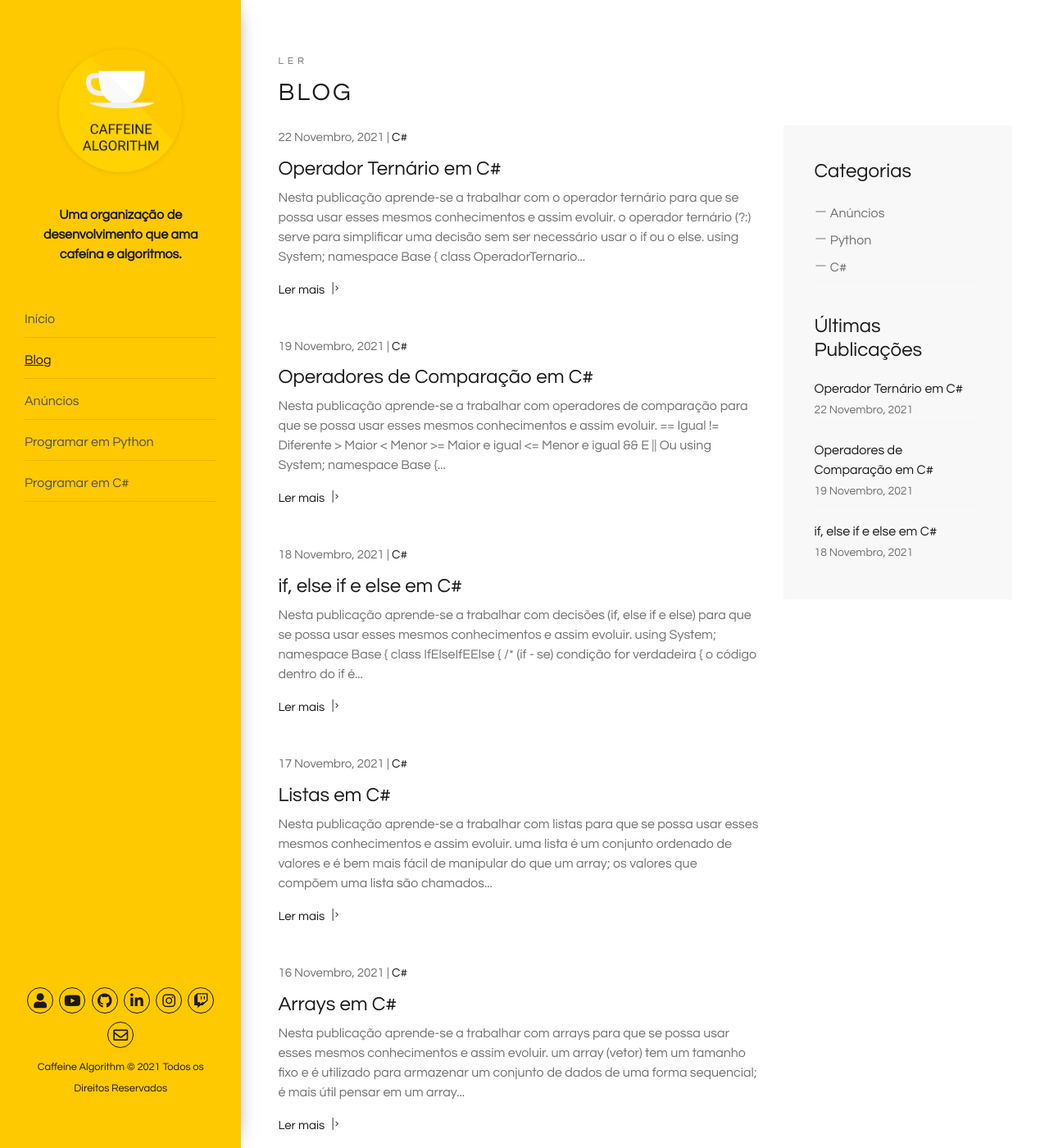
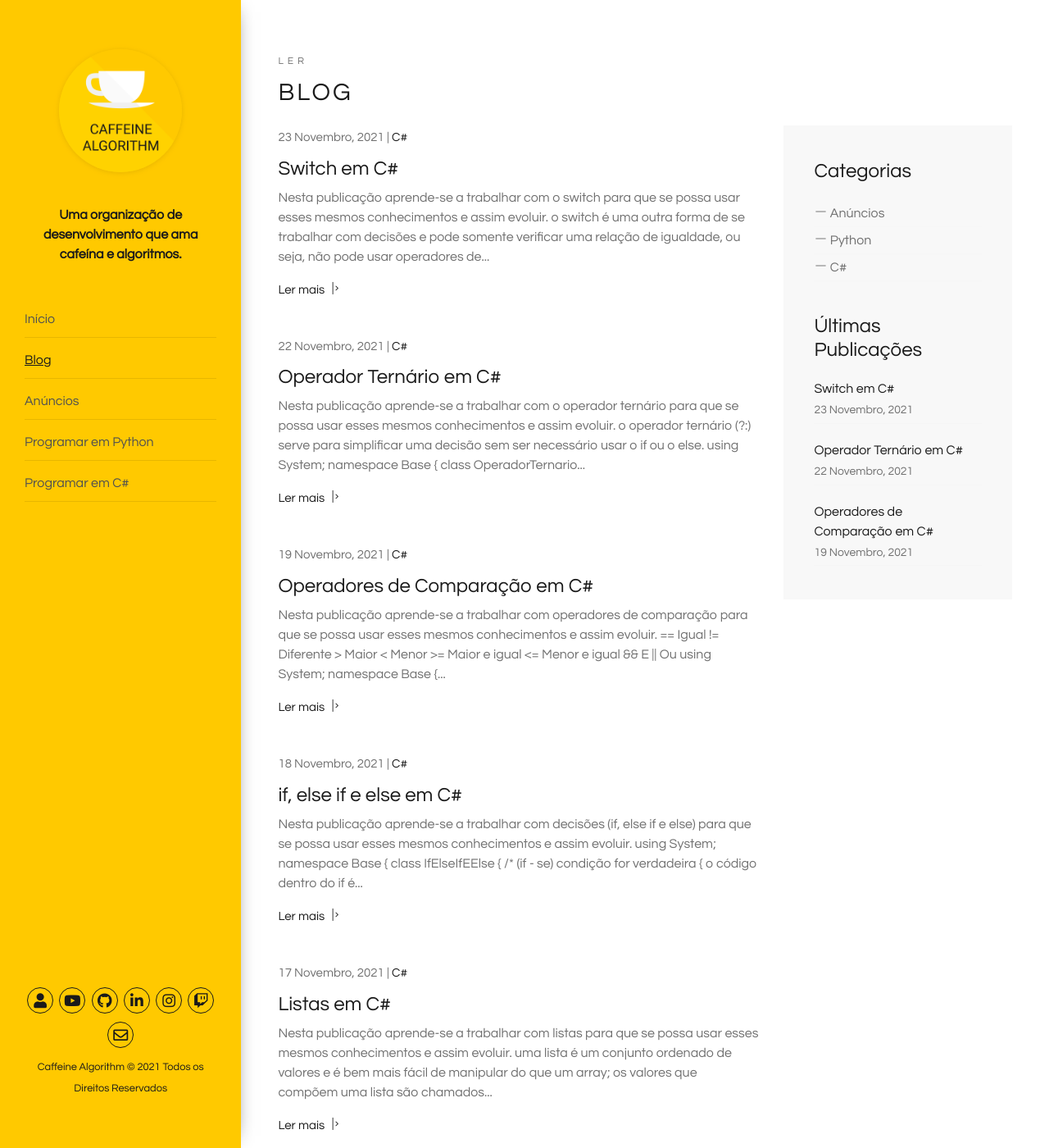
Before and after one commit to caffeinealgorithm/caffeinealgorithm.github.io, a Jekyll site: the page built from blog/index.html, in a window 1280 px wide and 1400 px high. Shown: the whole window at 82% size. Built offline with Jekyll 4.4.1, drawn with Linux system fonts in a browser that asks for light colours; the list of posts is cut into pages by our own code; some of the changed text lies outside the part shown.

Commit message:
Add 15º episode of the C# programming series

````diff
--- /dev/null
+++ b/_posts/2021-11-23-switch-em-csharp.md
@@ -0,0 +1,48 @@
+---
+layout: post
+excerpt: Blog
+title: 'Switch em C#'
+description: 'Descobre como se trabalha com o switch na linguagem de programação C#. Obtém respostas às tuas dúvidas com a teoria e os exemplos apresentados.'
+keywords: 'c#, csharp, switch, condições, condição, publicação'
+date: 2021-11-23
+categories: [C#]
+---
+
+Nesta publicação aprende-se a trabalhar com o switch para que se possa usar esses mesmos conhecimentos e assim evoluir.
+
+- o switch é uma outra forma de se trabalhar com decisões e pode somente verificar uma relação de igualdade, ou seja, não pode usar operadores de comparação;
+- o case compara o que fora definido em si próprio com o conteúdo do argumento que fora definido no switch;
+- o default é executado quando o conteúdo do argumento que fora definido no switch não for encontrado em nenhum case.
+
+```csharp
+using System;
+
+namespace Base {
+  class Switch {
+    public void Run() {
+      char caso = 'D';
+
+      switch (caso) {
+        case 'A':
+          Console.WriteLine("O caso A existe.");
+          break;
+        case 'B':
+          Console.WriteLine("O caso B existe.");
+          break;
+        case 'C':
+          Console.WriteLine("O caso C existe.");
+          break;
+        default:
+          Console.WriteLine($"O caso {caso} não existe.");
+          break;
+      }
+    }
+  }
+}
+
+// O caso D não existe.
+```
+
+Não te esqueças de [assistir ao vídeo](https://youtu.be/vqC8km6r22k){:target="\_blank"} e podes sempre ler esta publicação [em inglês](https://nelsonsilvadev.com/blog/20211123/switch-in-csharp/){:target="\_blank"}.
+
+### _Happy coding!_
--- a/index.html
+++ b/index.html
@@ -73,7 +73,7 @@ keywords: organização, desenvolvimento, cafeína, algoritmos, publicações, v
       </div>
 
       <div class="row">
-        {% for video in site.csharp %} {% if video.id == "/csharp/14" %}
+        {% for video in site.csharp %} {% if video.id == "/csharp/15" %}
         <div
           class="col-xs-12 col-sm-3 col-sm-6 col-lg-6 col-xl-3 animate-box"
           data-animate-effect="fadeInLeft"
````
Also changed, not shown: _csharp/15.md (added, +5 -0 lines), assets/img/playlists/csharp/15.png (added).
